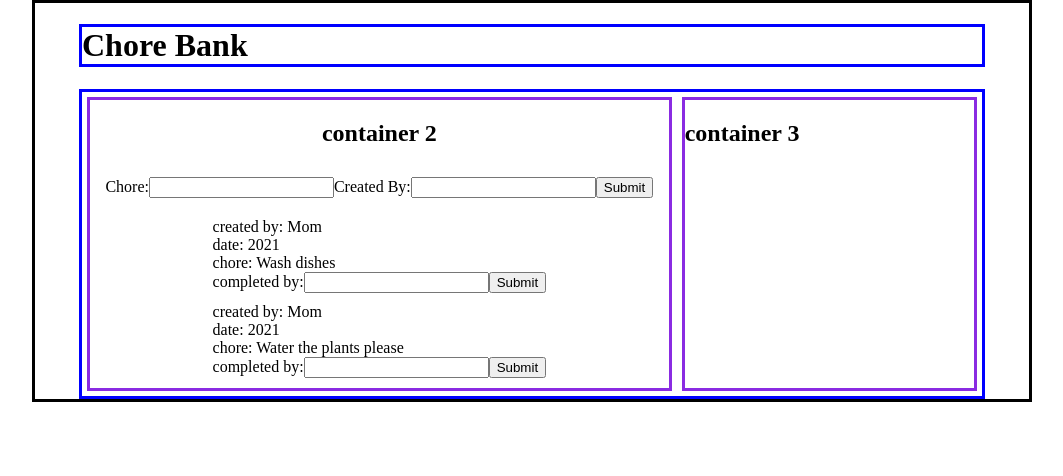
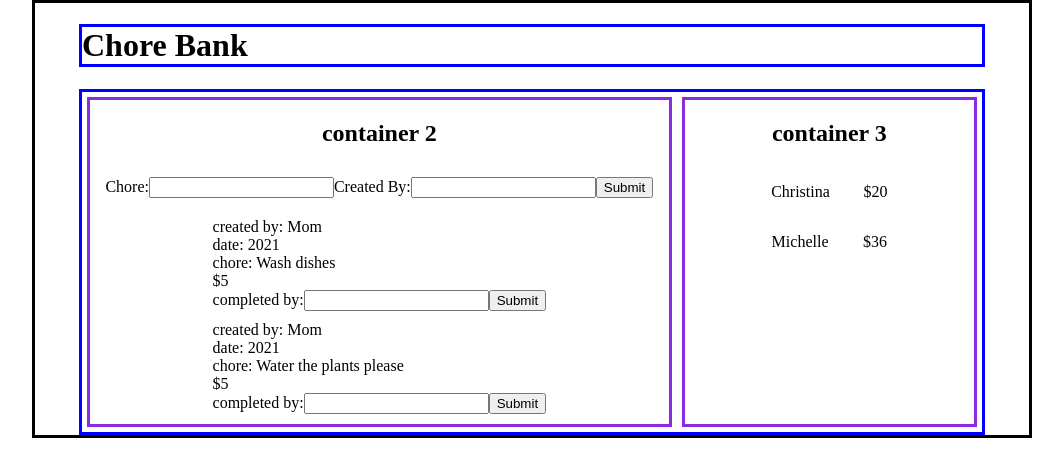
Before and after one commit to christinanate/chorebank, a React app: page / in a window 1280 px wide. Shown: the top 476 px of the page, without its empty margins (108-1171 px from the left). Built offline with nearby package versions, Linux system fonts and the light colour scheme; the HTML template or start-up script is replaced by a standard one.

Commit message:
complete container 3 skeleton

```diff
--- /dev/null
+++ b/client/src/components/Bank.jsx
@@ -0,0 +1,10 @@
+import React from 'react';
+import BankItem from './BankItem.jsx';
+
+let Bank = ({ bank }) => {
+  return (
+    bank.map((account, index) => <BankItem account={account} />)
+  )
+};
+
+export default Bank;
--- /dev/null
+++ b/client/src/components/BankItem.jsx
@@ -0,0 +1,12 @@
+import React from 'react';
+
+let BankItem = ({ account }) => {
+  return (
+    <div className='bankitem-container'>
+      <p>{account.name}</p>
+      <p>${account.totalPoints}</p>
+    </div>
+  )
+};
+
+export default BankItem;
--- a/client/src/components/ChoreItem.jsx
+++ b/client/src/components/ChoreItem.jsx
@@ -9,6 +9,8 @@ let ChoreItem = ({ chore }) => {
         <label>date: {chore.date}</label>
         <br></br>
         <label>chore: {chore.chore}</label>
+        <br></br>
+        <label>${chore.points}</label>
         <br></br>
         <label>completed by:
           <input type='text'></input>
--- a/client/src/index.jsx
+++ b/client/src/index.jsx
@@ -4,6 +4,7 @@ import '../../styles.css';
 import axios from 'axios';
 import AddChore from './components/AddChore.jsx';
 import ChoresPending from './components/ChoresPending.jsx';
+import Bank from './components/Bank.jsx';
 
 class App extends React.Component {
   constructor(props) {
@@ -24,6 +25,16 @@ class App extends React.Component {
           chore: 'Water the plants please',
           points: 5,
           completedBy: null
+        }
+      ],
+      bank: [
+        {
+          name: 'Christina',
+          totalPoints: 20
+        },
+        {
+          name: 'Michelle',
+          totalPoints: 36
         }
       ]
     }
@@ -46,6 +57,9 @@ class App extends React.Component {
           </div>
           <div className='container-3'>
             <h2>container 3</h2>
+            <div className='bank-container'>
+              <Bank bank={this.state.bank} />
+            </div>
           </div>
         </div>
       </div>
--- a/styles.css
+++ b/styles.css
@@ -45,4 +45,18 @@ body {
   flex:1;
   border: blueviolet solid;
   margin: 5px;
+  display: flex;
+  flex-direction: column;
+  align-items: center;
 }
+
+.bank-container {
+  display: flex;
+  flex-direction: column;
+}
+
+.bankitem-container {
+  display: flex;
+  width: 150px;
+  justify-content: space-around;
+}
```
